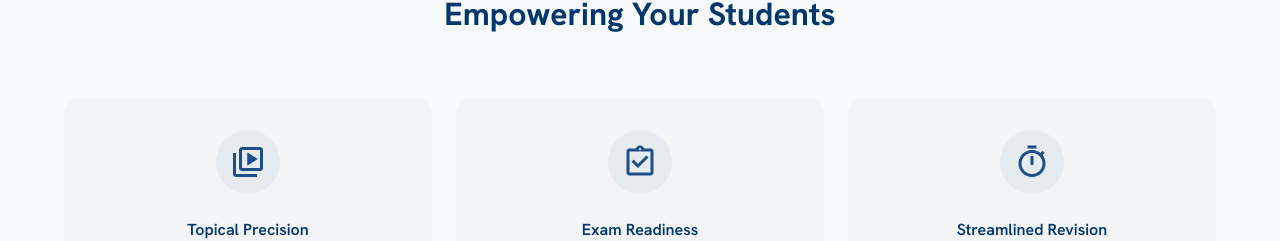
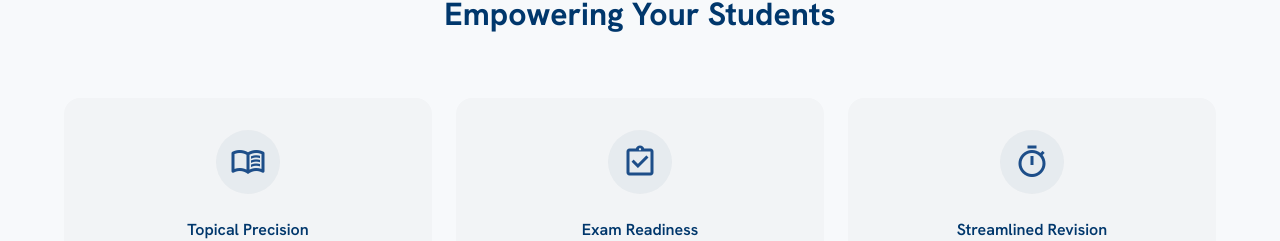
Before and after one commit to jonzib001/Resourza-Website, a React (Vite) app: page / in a window 1280 px wide. Shown: the part 3106-3347 px from the top of the page. Built offline with nearby package versions, Linux system fonts and the light colour scheme.

Commit message:
Updated Icon in Landing page

```diff
--- a/src/Pages/LandingPage.jsx
+++ b/src/Pages/LandingPage.jsx
@@ -241,7 +241,7 @@ const LandingPage = () => {
             <div className="grid grid-cols-1 sm:grid-cols-2 md:grid-cols-3 gap-6 md:gap-gutter">
               <div className="bg-surface-container-low p-8 rounded-lg flex flex-col items-center text-center hover:soft-blue-shadow transition-all">
                 <div className="w-16 h-16 bg-primary/5 rounded-full flex items-center justify-center mb-6 text-primary">
-                  <span className="material-symbols-outlined text-4xl" style={{ color: 'rgb(29, 78, 137)' }}>video_library</span>
+                  <span className="material-symbols-outlined text-4xl" style={{ color: 'rgb(29, 78, 137)' }}>menu_book</span>
                 </div>
                 <h3 className="font-headline-md text-primary mb-4">Topical Precision  </h3>
                 <p className="font-body-md text-on-surface-variant"> Skip the chapters you haven't learned yet. Master your syllabus with past paper questions meticulously organized by topic and chapter. </p>
```
